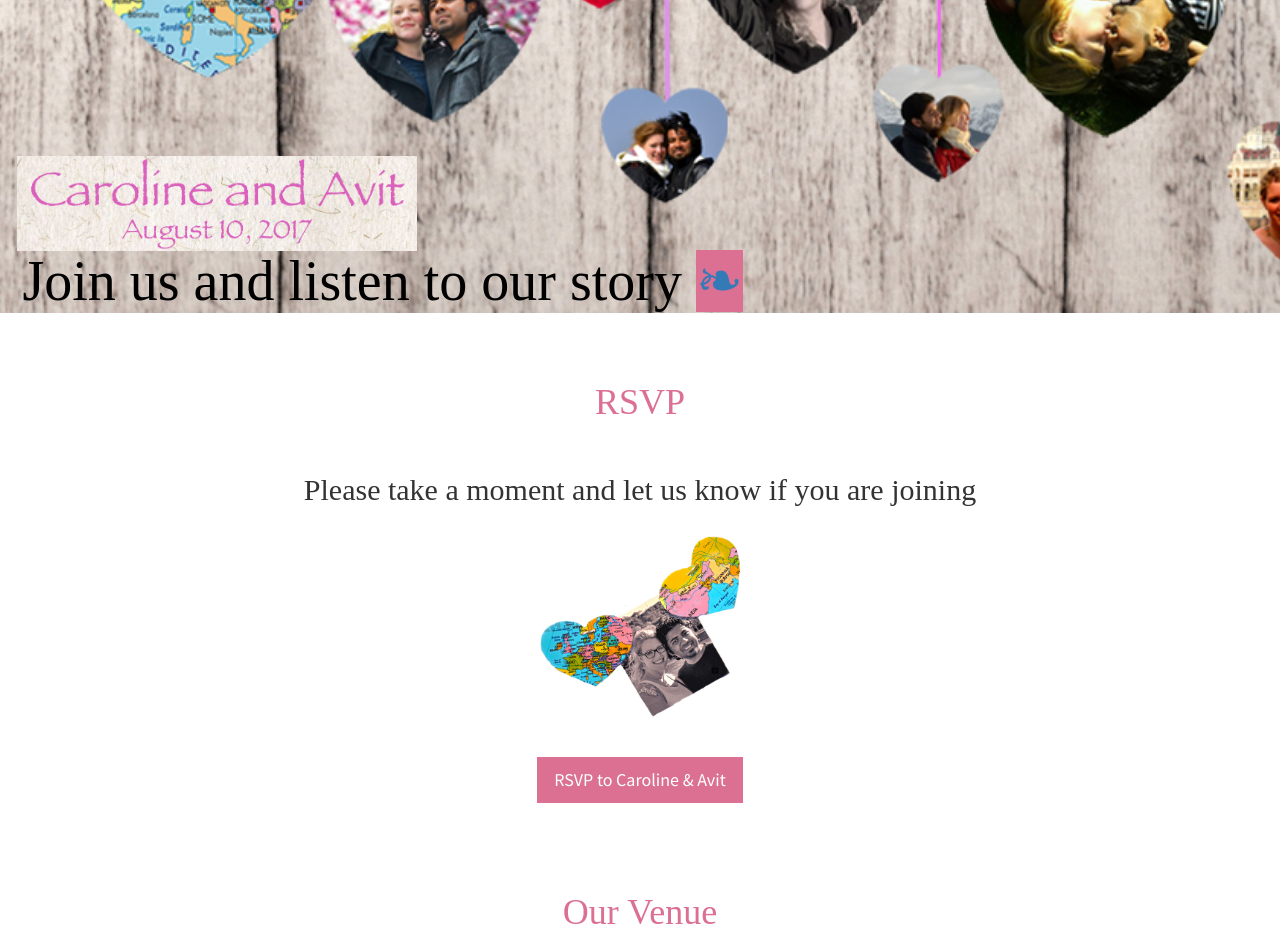
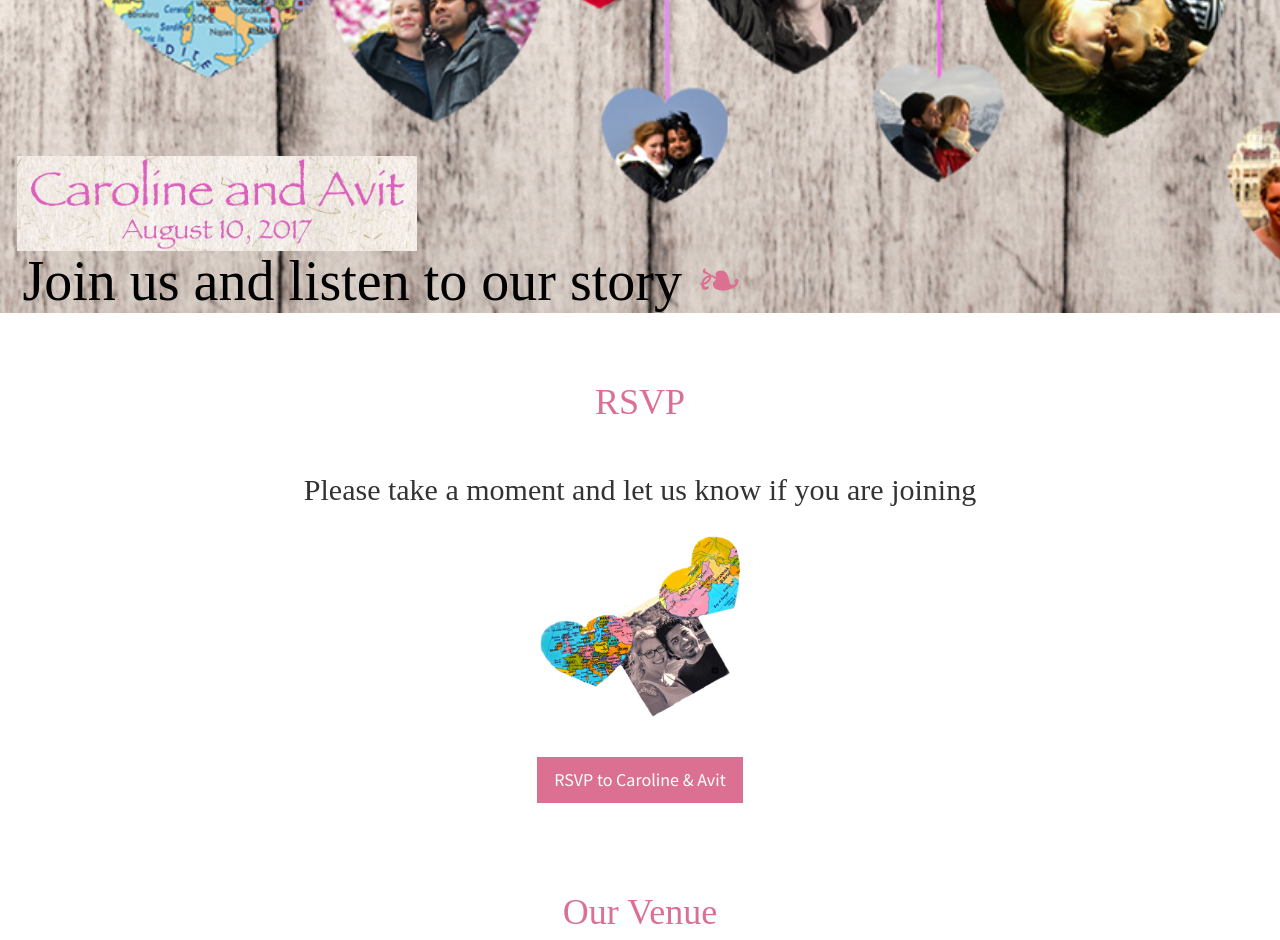
Before and after one commit to MonchiLin/carowedavit.github.io, a Jekyll site: the page built from index.html, in a window 1280 px wide. Shown: the part 587-1527 px from the top of the page. Built offline with Jekyll 4.4.1, drawn with Linux system fonts in a browser that asks for light colours; grey boxes are pictures that could not be loaded.

Commit message:
font updated

```diff
--- a/_includes/header.html
+++ b/_includes/header.html
@@ -1,6 +1,6 @@
 <header id="top" class="header">
   <div class="text-vertical-center">
   <img src="img/qh.jpg" alt="Wedding quotes" style="width:400px; margin-left: 1.2em;">
-   <h1 style="margin-left: 0.4em;">Join us and listen to our story <a href="#rsvp" style="background-color: #DB7093;" onclick = $("#menu-close").click(); >&#x2767;</a> </h1>
+   <h1 style="margin-left: 0.4em;">Join us and listen to our story <a href="#rsvp" style="color: #DB7093;" onclick = $("#menu-close").click(); >&#x2767;</a> </h1>
   </div>
 </header>
```
